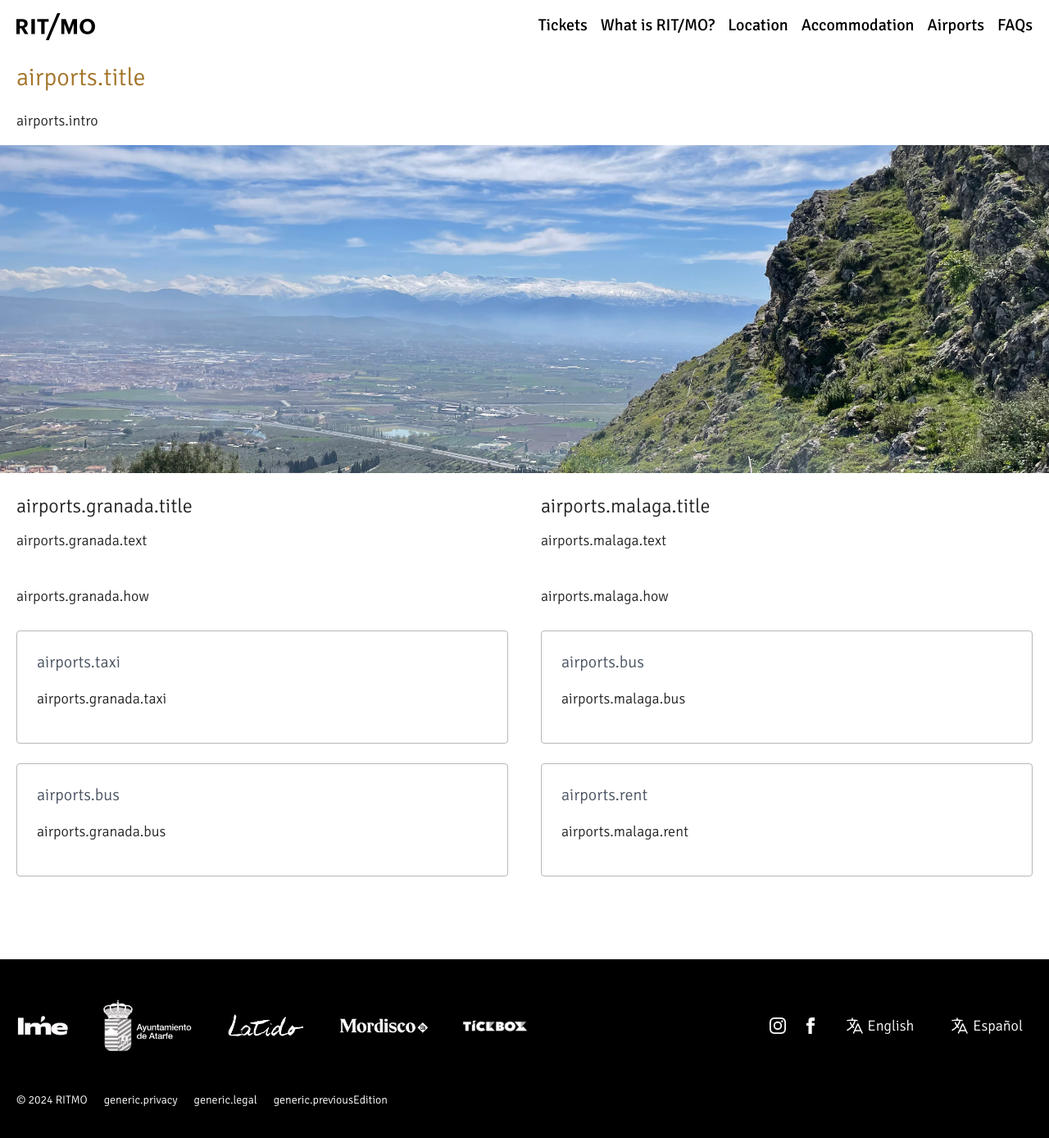
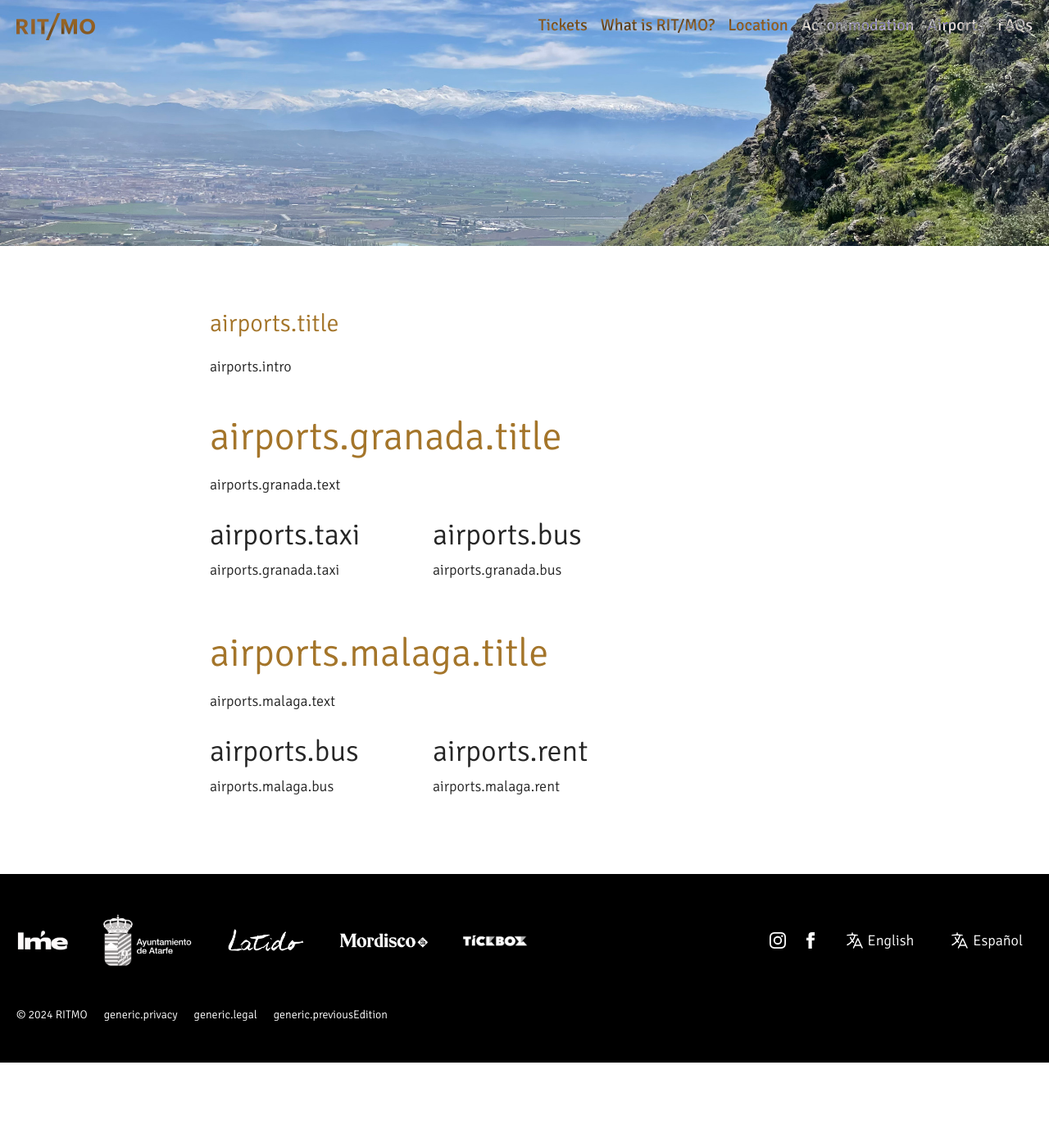
Before and after one commit to manumorante/ritmo2025, a Next.js app: page /1/airports in a window 1280 px wide. Shown: the top 1388 px of the page at 82% size. After the commit the page ends 1296 px from the top, so only its background shows below. Built offline with nearby package versions, Linux system fonts and the light colour scheme.

Commit message:
feat: enhance Airports page layout and improve Spanish localization for bus travel information

```diff
--- a/app/[lang]/airports/page.tsx
+++ b/app/[lang]/airports/page.tsx
@@ -1,6 +1,7 @@
 import cx from "clsx"
 import { getDictionary } from "@/util/dictionary"
 import { HeroImage } from "@/components"
+import Image from "next/image"
 
 export default async function AirportsPage({
   params: { lang },
@@ -9,41 +10,44 @@ export default async function AirportsPage({
 }) {
   const { t } = getDictionary(lang)
 
-  const optionsCx = cx("grid grid-cols-1 sm:grid-cols-2 gap-10")
   const optionCx = cx("[&>p]:py-3")
-  const optionTitleCx = cx("text-2xl line-clamp-3")
-  const boxCx = cx("p-4 sm:p-6 border border-neutral-500/50 rounded mb-6")
-  const boxTitleCx = cx("text-xl font-light text-gray pt-0")
+  const optionTitleCx = cx("text-primary text-5xl font-light pt-0 mt-12 mb-2")
+  const boxTitleCx = cx("text-4xl font-light pt-0 mb-2")
 
   return (
     <main className="Page Airports">
+      <Image
+        className="w-full h-[40vh] sm:h-[300px] object-cover"
+        src="/air.jpg"
+        width={1120}
+        height={721}
+        alt="Img"
+      />
+
       <div className="header-flat" />
 
       <div className="container">
+        <div className="max-w-md mx-auto">
           <h2 className="pageTitle">{t("airports.title")}</h2>
           <p
             className="text-lg"
             dangerouslySetInnerHTML={{ __html: t("airports.intro") }}
           />
-      </div>
 
-      <HeroImage src="/air.jpg" />
-
-      <div className="container">
-        <div className={optionsCx}>
           <div className={optionCx}>
             <h3 className={optionTitleCx}>{t("airports.granada.title")}</h3>
             <p>{t("airports.granada.text")}</p>
-            <p>{t("airports.granada.how")}</p>
 
-            <div className={boxCx}>
+            <div className="flex gap-6">
+              <div className="flex-[1]">
                 <p className={boxTitleCx}>{t("airports.taxi")}</p>
                 <p>{t("airports.granada.taxi")}</p>
               </div>
 
-            <div className={boxCx}>
+              <div className="flex-[2]">
                 <p className={boxTitleCx}>{t("airports.bus")}</p>
                 <p>{t("airports.granada.bus")}</p>
+              </div>
             </div>
           </div>
 
@@ -51,15 +55,16 @@ export default async function AirportsPage({
             <h3 className={optionTitleCx}>{t("airports.malaga.title")}</h3>
 
             <p>{t("airports.malaga.text")}</p>
-            <p>{t("airports.malaga.how")}</p>
-            <div className={boxCx}>
+            <div className="flex gap-6">
+              <div className="flex-[1]">
                 <p className={boxTitleCx}>{t("airports.bus")}</p>
                 <p>{t("airports.malaga.bus")}</p>
               </div>
 
-            <div className={boxCx}>
+              <div className="flex-[2]">
                 <p className={boxTitleCx}>{t("airports.rent")}</p>
                 <p>{t("airports.malaga.rent")}</p>
+              </div>
             </div>
           </div>
         </div>
--- a/data/es.json
+++ b/data/es.json
@@ -140,7 +140,7 @@
       "text": "Ubicado aproximadamente a 15 kilómetros al oeste de Granada. Este es el aeropuerto más cercano a la ciudad. Por su cercanía a la ciudad de Granada es la opción más conveniente, aunque sus conexiones internacionales directas son escasas.",
       "how": "Cómo llegar desde el aeropuerto a Granada:",
       "taxi": "Hay taxis disponibles fuera de la terminal del aeropuerto. El viaje a Granada lleva alrededor de 20 minutos, dependiendo del tráfico con un coste aproximado de 28€.",
-      "bus": "Sin lugar a dudas la mejor manera, o al menos la más barata, de ir del aeropuerto de Granada al centro es con el servicio de autobús que opera la compañía ALSA. El autobús te deja en el centro de la ciudad por tan solo 3 euros. La parada del autobús está justo a la salida de la terminal de llegadas, no tiene pérdida ya que el aeropuerto es pequeñito, y el billete se compra al conductor sin necesidad de reservarlo de antemano. La compañía organiza los horarios en función de las llegadas y salidas de los vuelos. A día de hoy los horarios de los autobuses que van del aeropuerto al centro de Granada funcionan de 6h a 23h30, y en sentido contrario de 5h a 21h45."
+      "bus": "La forma más económica de viajar del aeropuerto de Granada al centro es en autobús, operado por ALSA, con un coste de solo 3€. La parada se encuentra justo fuera de la terminal de llegadas y no es necesario reservar billete, se compra directamente al conductor. Los horarios se ajustan a los vuelos, operando desde el aeropuerto de 6h a 23h30 y hacia el aeropuerto de 5h a 21h45."
     },
     "malaga": {
       "title": "Aeropuerto de Málaga (AGP)",
```
Lines whose indentation alone changed are shown as unchanged.
